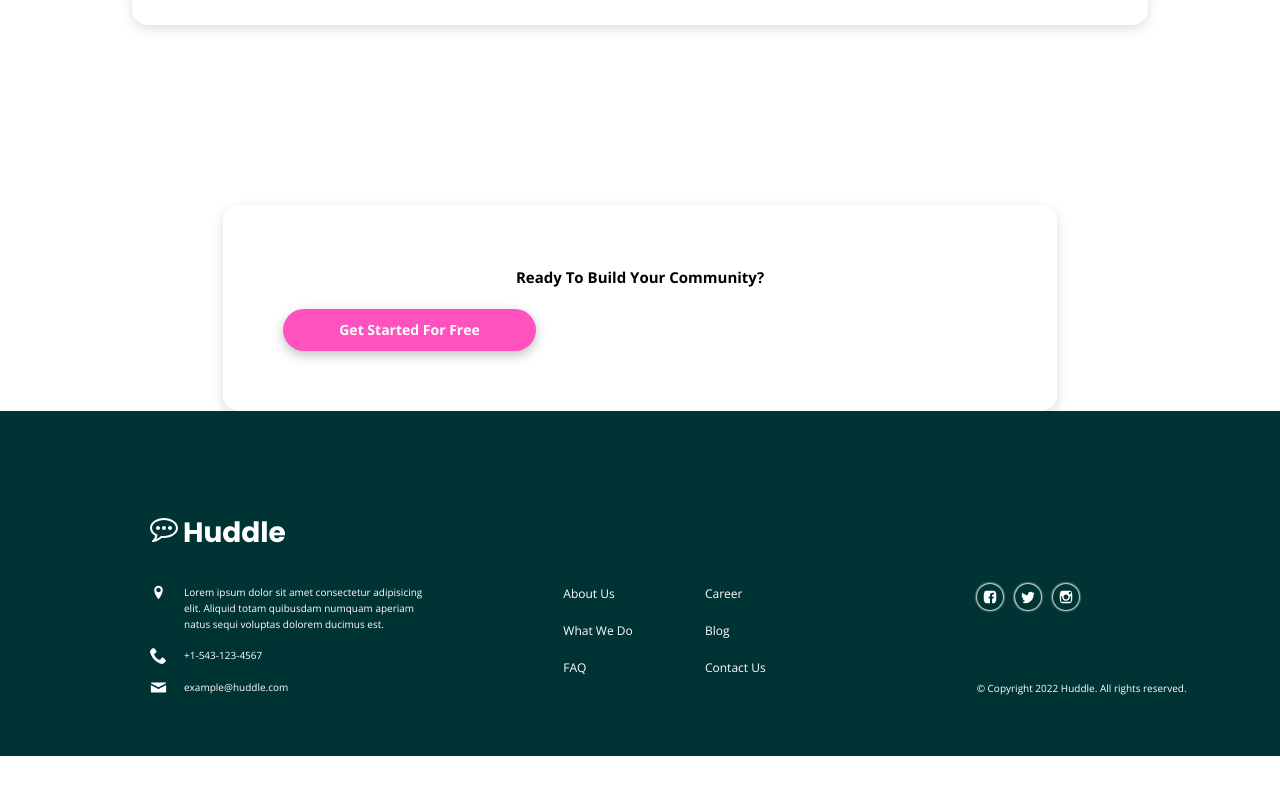
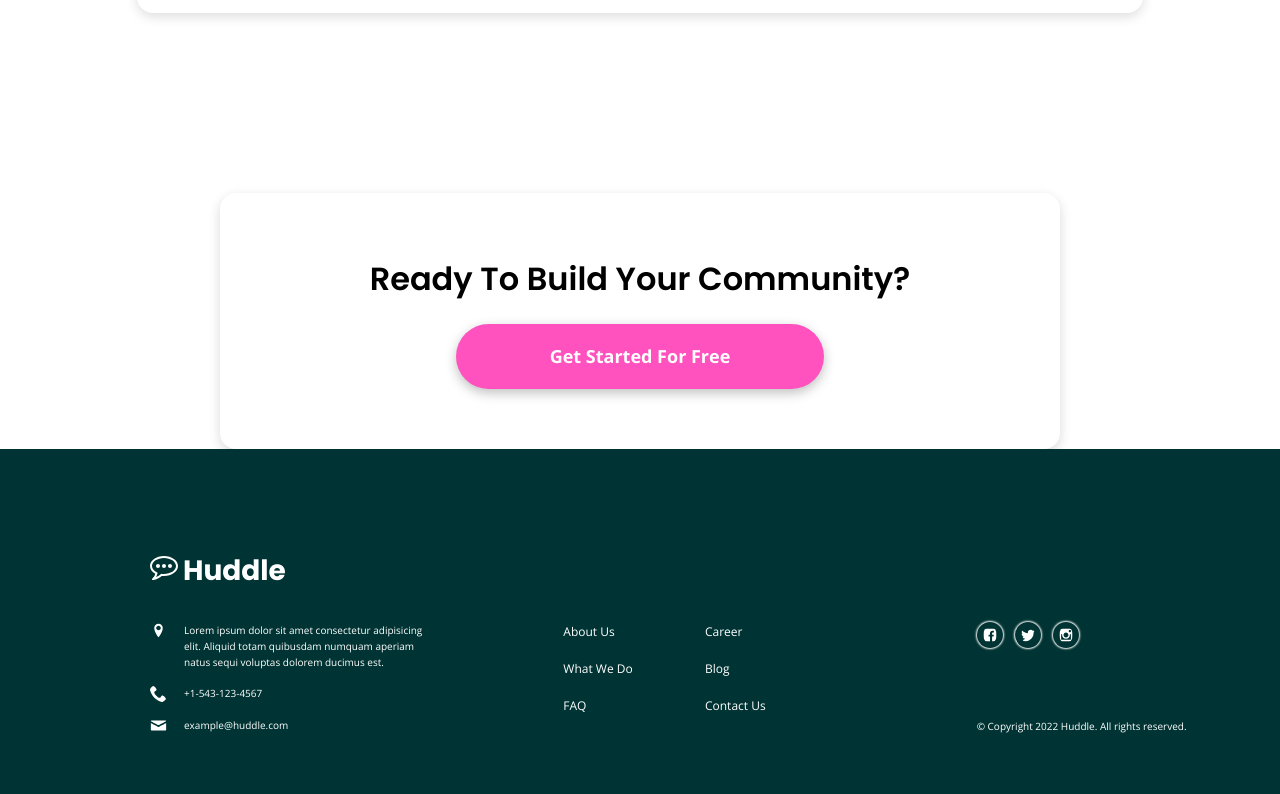
Before and after one commit to stormrageqb/Huddle, a React (Vite) app: page / in a window 1280 px wide. Shown: the part 2184-2978 px from the top of the page. Before the commit the page ends 2940 px from the top, so only its background shows below. Built offline with nearby package versions, Linux system fonts and the light colour scheme.

Commit message:
Add CTA button type in Button.styles.jsx

```diff
--- a/src/components/CallToAction.jsx
+++ b/src/components/CallToAction.jsx
@@ -10,14 +10,20 @@ const StyledCTAContainer = styled.section`
   align-items: center;
   padding: 6rem;
   border-radius: ${({ theme }) => theme.borderRadius.cards};
-  box-shadow: rgba(0, 0, 0, 0.15) 0px 0.4rem 1.2rem; ;
+  box-shadow: rgba(0, 0, 0, 0.15) 0px 0.4rem 1.2rem;
+
+  h2 {
+    font-size: 3.2rem;
+    font-family: ${({ theme }) => theme.font.headings};
+    font-weight: 600;
+  }
 `;
 
 const CallToAction = () => {
   return (
     <StyledCTAContainer>
       <h2>Ready To Build Your Community?</h2>
-      <StyledButton primary>Get Started For Free</StyledButton>
+      <StyledButton cta>Get Started For Free</StyledButton>
     </StyledCTAContainer>
   );
 };
--- a/src/components/styles/Button.styled.jsx
+++ b/src/components/styles/Button.styled.jsx
@@ -11,6 +11,7 @@ export const StyledButton = styled.a`
   cursor: pointer;
   font-family: ${({ theme }) => theme.font.bodyCTA};
   /* box-shadow: 0 4rem 6rem rgba(0, 0, 0, 0.09); */
+
   box-shadow: rgba(0, 0, 0, 0.1) 0px 0.4rem 1.2rem;
   transition: all 0.3s;
 
@@ -34,4 +35,19 @@ export const StyledButton = styled.a`
         color: #eee;
       }
     `}
+
+  ${(props) =>
+    props.cta &&
+    css`
+      font-size: 1.8rem;
+      background: hsl(322, 100%, 66%);
+      color: #fff;
+      padding: 1.8rem 9.4rem;
+      box-shadow: rgba(0, 0, 0, 0.25) 0px 0.4rem 1.2rem;
+
+      :hover {
+        background: #f57bc8;
+        color: #eee;
+      }
+    `}
 `;
```
